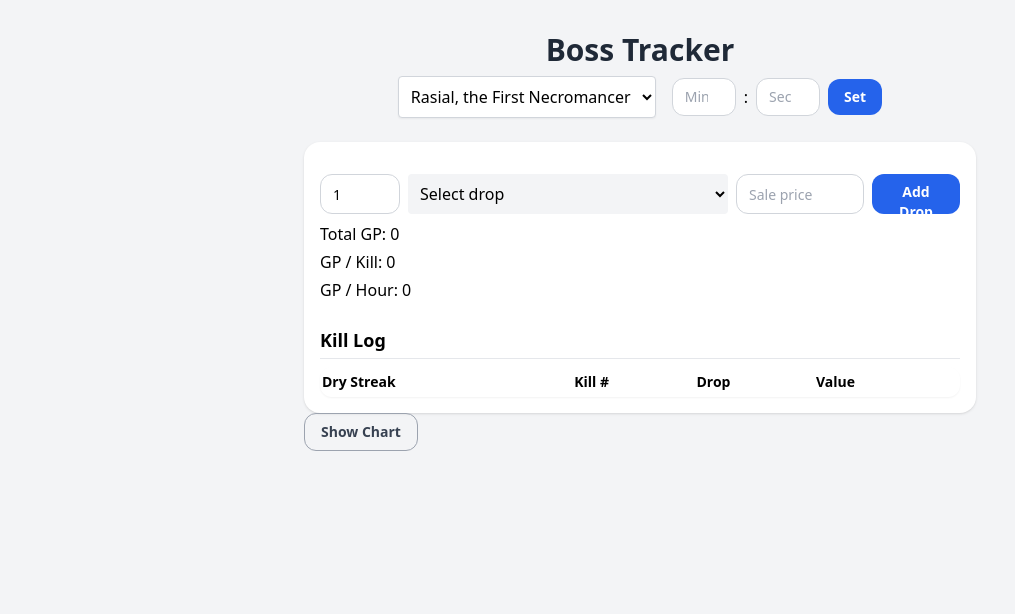
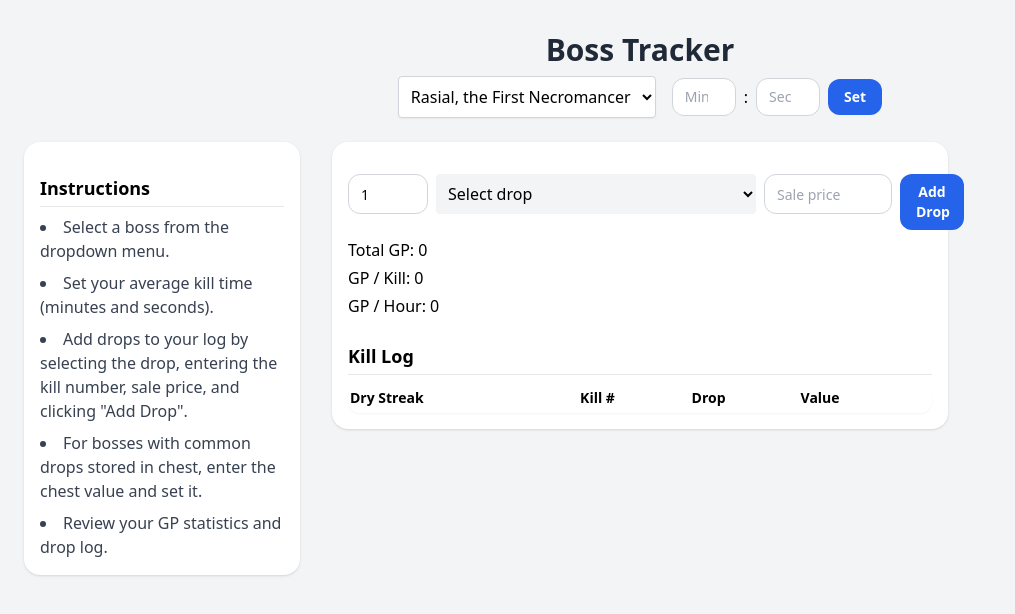
Before and after one commit to Ropro/boss-profit-tracker, a React (Create React App) app: page / in a window 1280 px wide. Shown: the top 614 px of the page, without its empty margins (0-1015 px from the left). Built offline with nearby package versions, Linux system fonts and the light colour scheme.

Commit message:
Added instructions card

```diff
--- a/src/App.js
+++ b/src/App.js
@@ -264,7 +264,26 @@ export default function App() {
         </div>
       </div>
 
-      <div className="w-full max-w-2xl mx-auto">
+<div className="grid grid-cols-12 min-h-screen w-full max-w-7xl mx-auto">
+  {/* Instructions Card */}
+  <div className="hidden lg:block col-span-3 flex justify-end pr-8">
+    <Card className="w-64">
+      <CardContent className="pt-4">
+        <h2 className="text-lg font-semibold mb-2 border-b pb-1">Instructions</h2>
+        <ul className="list-disc list-inside text-gray-700 space-y-2">
+          <li>Select a boss from the dropdown menu.</li>
+          <li>Set your average kill time (minutes and seconds).</li>
+          <li>Add drops to your log by selecting the drop, entering the kill number, sale price, and clicking "Add Drop".</li>
+          <li>For bosses with common drops stored in chest, enter the chest value and set it.</li>
+          <li>Review your GP statistics and drop log.</li>
+        </ul>
+      </CardContent>
+    </Card>
+  </div>
+
+  <div className="col-span-12 lg:col-span-6 flex justify-center">
+    {/* Main Card */}
+    <div className="w-full max-w-x1">
         <Card>
           <CardContent className="space-y-2 pt-4">
             <div className="flex gap-2">
@@ -305,7 +324,7 @@ export default function App() {
               <Button
                 onClick={handleAddKill}
                 disabled={!dropInput || !dropPriceInput}
-                className="w-32 h-10"
+                className="w-16 h-14"
               >
                 Add Drop
               </Button>
@@ -408,10 +427,12 @@ export default function App() {
             </div>
           </CardContent>
         </Card>
+        </div>
+        </div>
 
-        <Button variant="outline" onClick={() => setShowChart(!showChart)}>
+       {/* <Button variant="outline" onClick={() => setShowChart(!showChart)}>
           {showChart ? "Hide Chart" : "Show Chart"}
-        </Button>
+        </Button> */}
 
         {showChart && (
           <Card>
--- a/src/output.css
+++ b/src/output.css
@@ -545,6 +545,30 @@ video {
   --tw-contain-style:  ;
 }
 
+.absolute {
+  position: absolute;
+}
+
+.relative {
+  position: relative;
+}
+
+.left-0 {
+  left: 0px;
+}
+
+.top-1\/2 {
+  top: 50%;
+}
+
+.col-span-3 {
+  grid-column: span 3 / span 3;
+}
+
+.col-span-12 {
+  grid-column: span 12 / span 12;
+}
+
 .mx-auto {
   margin-left: auto;
   margin-right: auto;
@@ -562,12 +586,28 @@ video {
   margin-top: 0.5rem;
 }
 
+.ml-8 {
+  margin-left: 2rem;
+}
+
+.mr-8 {
+  margin-right: 2rem;
+}
+
 .flex {
   display: flex;
 }
 
 .table {
   display: table;
+}
+
+.grid {
+  display: grid;
+}
+
+.hidden {
+  display: none;
 }
 
 .h-64 {
@@ -580,6 +620,10 @@ video {
 
 .h-12 {
   height: 3rem;
+}
+
+.h-14 {
+  height: 3.5rem;
 }
 
 .min-h-screen {
@@ -626,6 +670,30 @@ video {
   width: 20rem;
 }
 
+.w-64 {
+  width: 16rem;
+}
+
+.w-36 {
+  width: 9rem;
+}
+
+.w-40 {
+  width: 10rem;
+}
+
+.w-28 {
+  width: 7rem;
+}
+
+.w-52 {
+  width: 13rem;
+}
+
+.w-14 {
+  width: 3.5rem;
+}
+
 .max-w-xl {
   max-width: 36rem;
 }
@@ -638,12 +706,69 @@ video {
   max-width: 42rem;
 }
 
+.max-w-5xl {
+  max-width: 64rem;
+}
+
+.max-w-xs {
+  max-width: 20rem;
+}
+
+.max-w-7xl {
+  max-width: 80rem;
+}
+
+.max-w-6xl {
+  max-width: 72rem;
+}
+
+.flex-1 {
+  flex: 1 1 0%;
+}
+
+.-translate-y-1\/2 {
+  --tw-translate-y: -50%;
+  transform: translate(var(--tw-translate-x), var(--tw-translate-y)) rotate(var(--tw-rotate)) skewX(var(--tw-skew-x)) skewY(var(--tw-skew-y)) scaleX(var(--tw-scale-x)) scaleY(var(--tw-scale-y));
+}
+
+.transform {
+  transform: translate(var(--tw-translate-x), var(--tw-translate-y)) rotate(var(--tw-rotate)) skewX(var(--tw-skew-x)) skewY(var(--tw-skew-y)) scaleX(var(--tw-scale-x)) scaleY(var(--tw-scale-y));
+}
+
+.list-inside {
+  list-style-position: inside;
+}
+
+.list-disc {
+  list-style-type: disc;
+}
+
+.grid-cols-12 {
+  grid-template-columns: repeat(12, minmax(0, 1fr));
+}
+
+.flex-row {
+  flex-direction: row;
+}
+
 .flex-col {
   flex-direction: column;
 }
 
+.items-start {
+  align-items: flex-start;
+}
+
 .items-center {
   align-items: center;
+}
+
+.justify-end {
+  justify-content: flex-end;
+}
+
+.justify-center {
+  justify-content: center;
 }
 
 .gap-2 {
@@ -652,6 +777,10 @@ video {
 
 .gap-4 {
   gap: 1rem;
+}
+
+.gap-8 {
+  gap: 2rem;
 }
 
 .space-y-1 > :not([hidden]) ~ :not([hidden]) {
@@ -776,6 +905,10 @@ video {
   padding-top: 1rem;
 }
 
+.pr-8 {
+  padding-right: 2rem;
+}
+
 .text-left {
   text-align: left;
 }
@@ -882,6 +1015,16 @@ video {
   background-color: rgb(185 28 28 / var(--tw-bg-opacity));
 }
 
+@media (min-width: 1024px) {
+  .lg\:col-span-6 {
+    grid-column: span 6 / span 6;
+  }
+
+  .lg\:block {
+    display: block;
+  }
+}
+
 @media (prefers-color-scheme: dark) {
   .dark\:border-gray-700 {
     --tw-border-opacity: 1;
```
